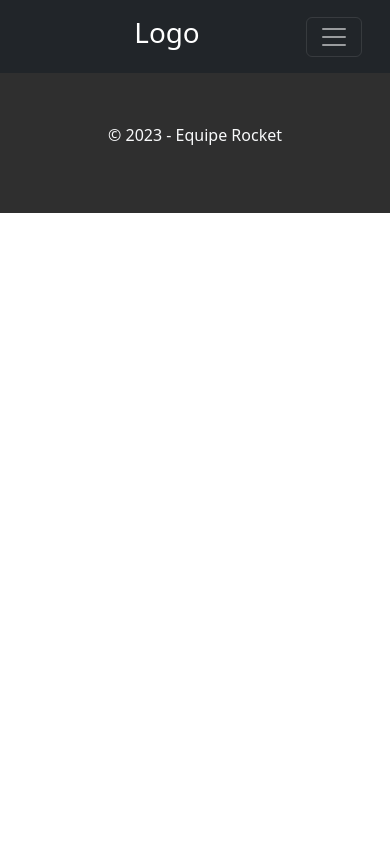
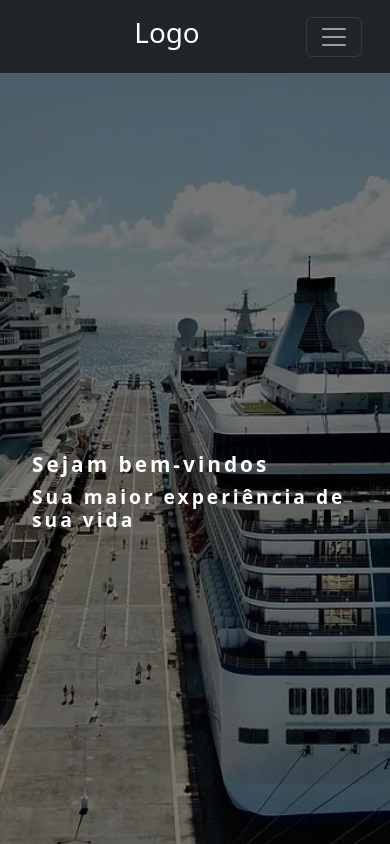
Before and after one commit to DanielGomesdaCunha/react-program-web, a Next.js app: page / in a window 390 px wide. Shown: the top 844 px of the page. Built offline with nearby package versions, Linux system fonts and the light colour scheme.

Commit message:
Adicionando o componente Inicio e estilizando

```diff
--- /dev/null
+++ b/components/Inicio.jsx
@@ -0,0 +1,11 @@
+export default function Inicio() {
+    return (
+        <section id="inicio">
+            <div className="row justify-content-start">
+                <h1>Sejam bem-vindos</h1>
+                <br />
+                <h2>Sua maior experiência de sua vida</h2>
+            </div>
+        </section>
+    )
+}
--- a/src/pages/index.js
+++ b/src/pages/index.js
@@ -1,5 +1,6 @@
 import Head from 'next/head'
 import Image from 'next/image'
+import Inicio from '../../components/Inicio'
 
 export default function Home() {
   return (
@@ -11,6 +12,9 @@ export default function Home() {
         <meta name="viewport" content="width=device-width, initial-scale=1" />
         <link rel="icon" href="/favicon.ico" />
       </Head>
+      <div>
+        <Inicio />
+      </div>
       {/* <main className={`${styles.main} ${inter.className}`}>
         <div className={styles.description}>
           <p>
--- a/src/styles/style.css
+++ b/src/styles/style.css
@@ -49,6 +49,61 @@
     padding: 0.5rem;
 }
 
+#inicio{
+    background: linear-gradient(rgba(0, 0, 0, 0.5), rgba(0, 0, 0, 0.5)), url("/Image/cruzeiro-background.webp");
+    background-size: cover;
+    background-position: center;
+    height: 100vh;
+    width: 100%;
+    display: flex;
+    flex-direction: column;
+    justify-content: center;
+    align-items: flex-start;
+    gap: 0.625rem;
+    padding-left: 6rem;
+    transition: 0.7s;
+}
+
+#inicio h1{
+    color: white;
+    font-size: 1.6rem;
+    font-weight: bold;
+    letter-spacing: 3px;
+    transition: 0.5s;
+}
+
+#inicio h2{
+    color: white;
+    font-size: 1.5rem;
+    font-weight: bold;
+    letter-spacing: 3px;
+    transition: 0.5s;
+}
+
+@media screen and (max-width: 1080px){
+    #inicio{
+        padding-left: 2rem;
+    }
+
+    #inicio h1 {
+        font-size: 1.4rem;
+    }
+
+    #inicio h2{
+        font-size: 1.3rem;
+    }
+}
+
+@media screen and (max-width: 600px){
+    #inicio h1{
+        font-size: 1.3rem;
+    }
+
+    #inicio h2{
+        font-size: 1.2rem;
+    }
+}
+
 footer {
     background-color: rgb(47, 47, 47);
     padding: 3.125rem 1.25rem;
```
Also changed, not shown: public/Image/cruzeiro-alto-mar.webp (added), public/Image/cruzeiro-background.webp (added).
